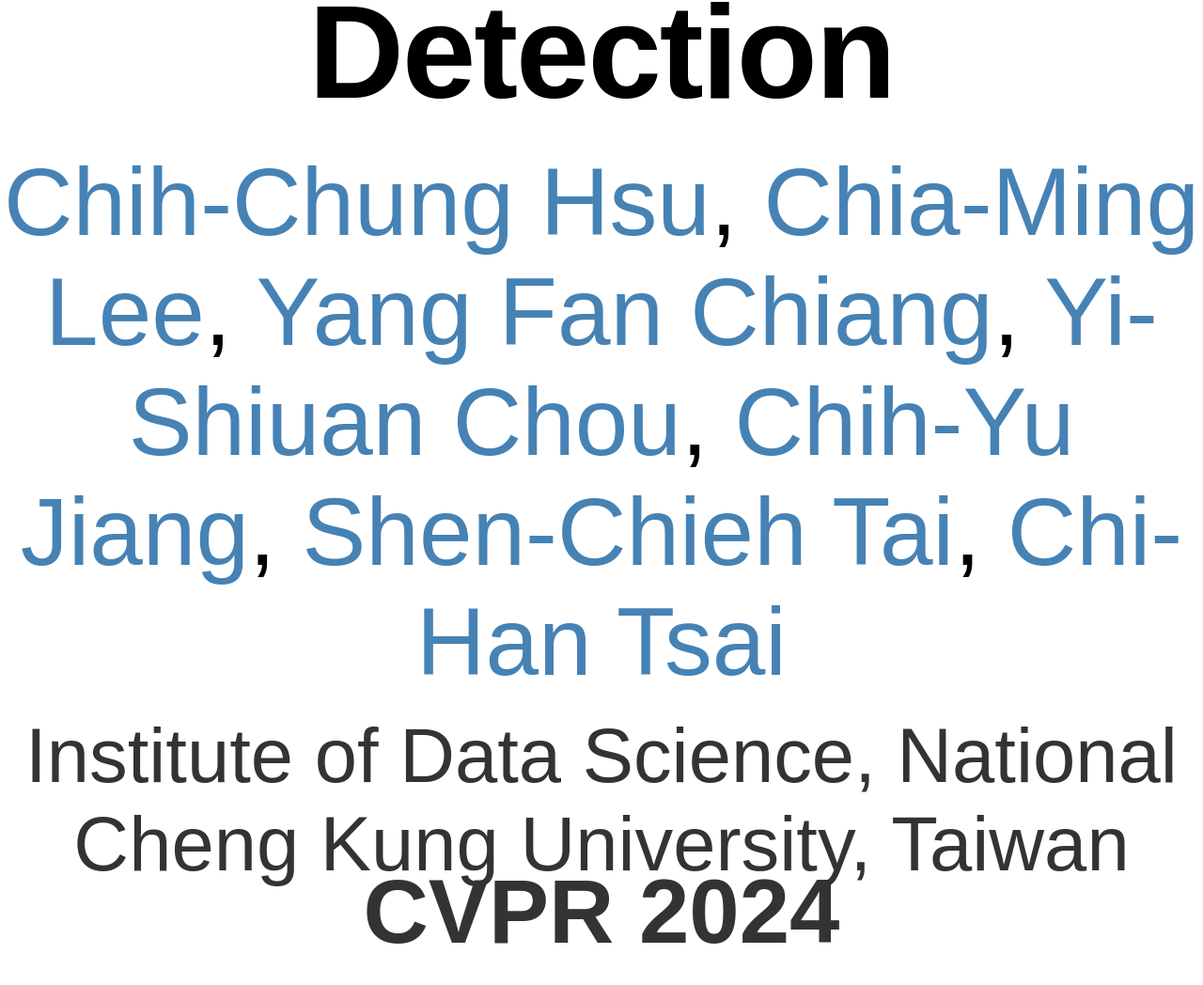
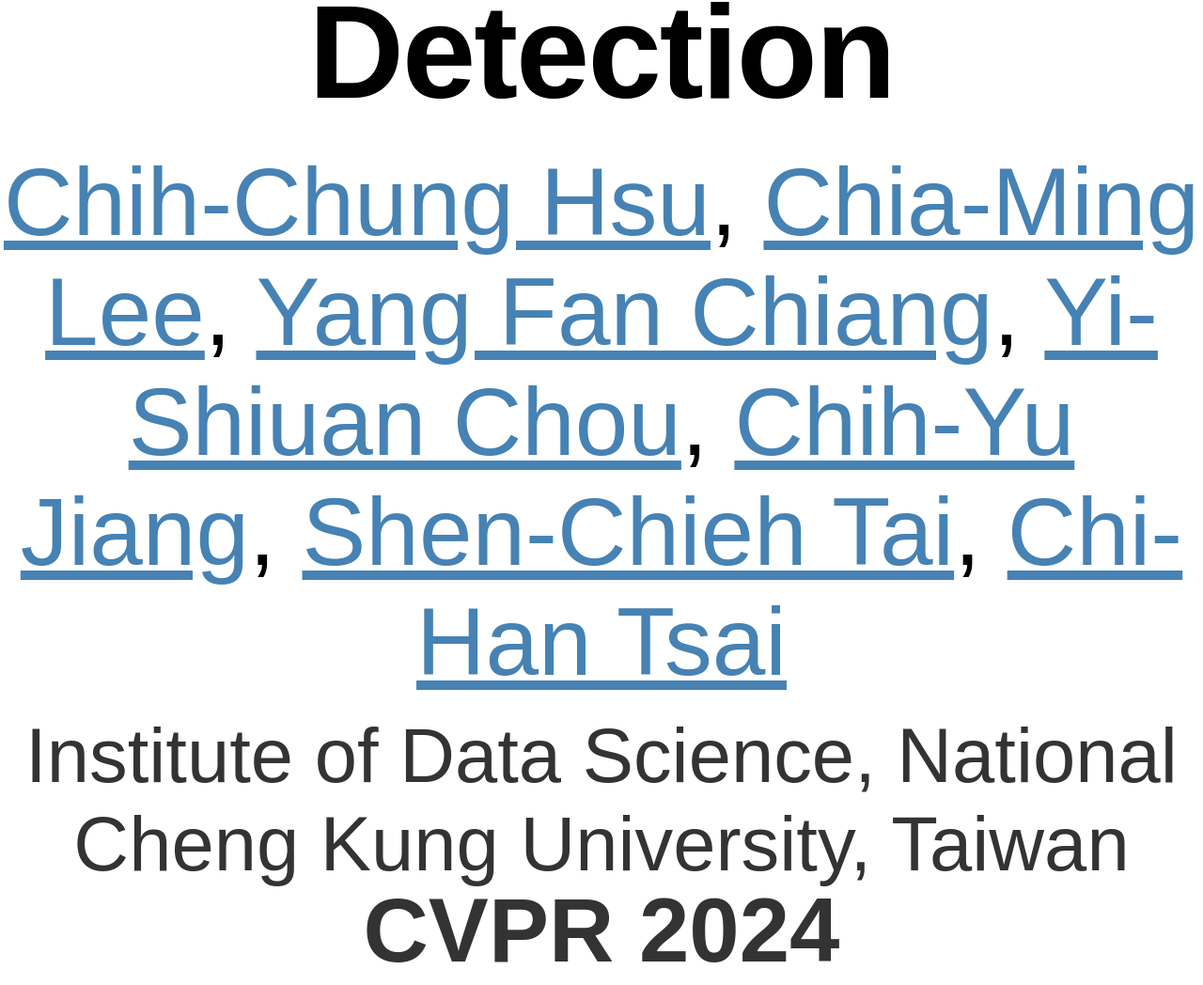
Before and after one commit to ALLPROJ001/cov19d.github.io, a plain HTML site: page index.html in a window 1280 px wide. Shown: the part 777-1825 px from the top of the page at 94% size. Drawn offline with Linux system fonts and the light colour scheme.

Commit message:
Update index.html
Signed-off-by: covid0001 <166798276+ALLPROJ001@users.noreply.github.com>

```diff
--- a/index.html
+++ b/index.html
@@ -35,13 +35,13 @@ body {
     padding: 0; /* Remove default padding */
     margin: 20px 0; /* Add some margin for spacing */
     font-size: 1.7em; /* Increase font size */
-    margin-bottom: 20px; /* 這是標題下方的空間，根據需要調整 */
+    margin-bottom: 40px; /* 這是標題下方的空間，根據需要調整 */
 }
 .author-name,
 .author-name:visited, /* 添加 :visited 来确保访问过的链接也没有底线 */
 .author-name:hover { /* 添加 :hover 来确保鼠标悬停时也没有底线 */
     color: #4682b4;
-    text-decoration: none; /* 移除底线 */
+    text-decoration: underline; /* 移除底线 */
 }
 
 .author {
@@ -299,6 +299,9 @@ body {
               archivePrefix={arXiv},
               primaryClass={eess.IV}
 }
+<!-- Space between images -->
+<div style="height: 40px;"></div> <!-- Adjust the height as needed for more or less space -->
+
 
 <div class="bibtex-section">
   <h2 class="bibtex-title">BibTeX</h2>
```
